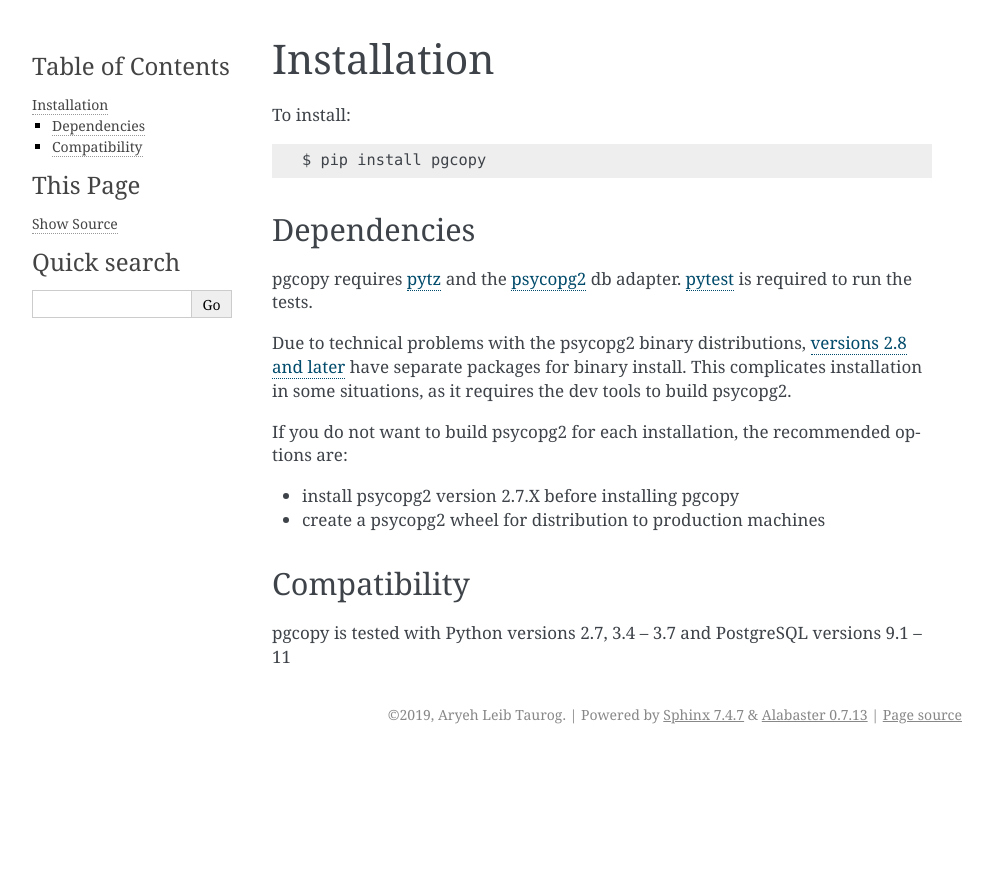
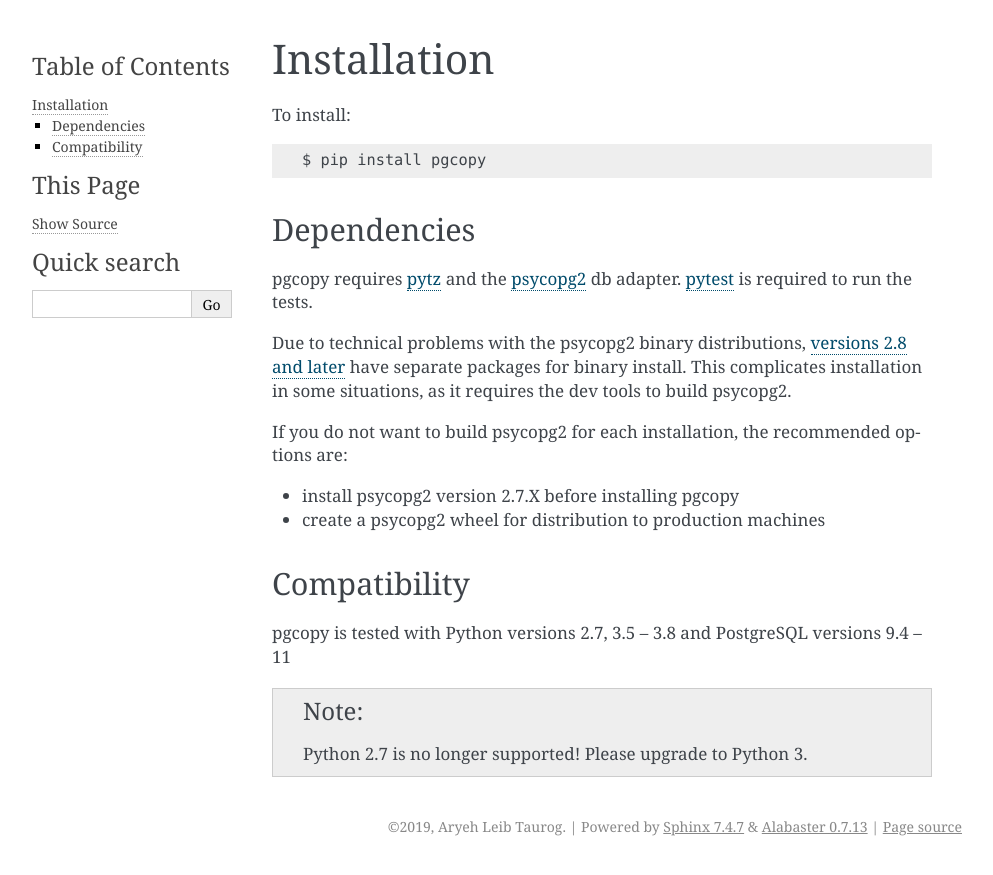
Before and after one commit to altaurog/pgcopy, a Sphinx documentation site: the page built from docs/installation.rst, in a window 1280 px wide. Shown: the top 875 px of the page, without its empty margins (148-1141 px from the left). Built offline with Sphinx 7.4.7, drawn with Linux system fonts in a browser that asks for light colours.

Commit message:
chore: update python and postgres test versions

```diff
--- a/docs/installation.rst
+++ b/docs/installation.rst
@@ -22,8 +22,13 @@ options are:
 
 Compatibility
 """""""""""""
-pgcopy is tested with Python versions 2.7, 3.4 -- 3.7 and
-PostgreSQL versions 9.1 -- 11
+pgcopy is tested with Python versions 2.7, 3.5 -- 3.8 and
+PostgreSQL versions 9.4 -- 11
+
+.. note::
+
+    Python 2.7 is no longer supported!
+    Please upgrade to Python 3.
 
 .. _psycopg2: https://pypi.org/project/psycopg2/
 .. _pytz: https://pypi.org/project/pytz/
--- a/setup.py
+++ b/setup.py
@@ -38,10 +38,10 @@ setup(
         "Programming Language :: Python :: 2",
         "Programming Language :: Python :: 2.7",
         "Programming Language :: Python :: 3",
-        "Programming Language :: Python :: 3.4",
         "Programming Language :: Python :: 3.5",
         "Programming Language :: Python :: 3.6",
         "Programming Language :: Python :: 3.7",
+        "Programming Language :: Python :: 3.8",
         "Development Status :: 5 - Production/Stable",
         "License :: OSI Approved :: MIT License",
         "Operating System :: OS Independent",
```
Also changed, not shown: .travis.yml, 1 other file.
